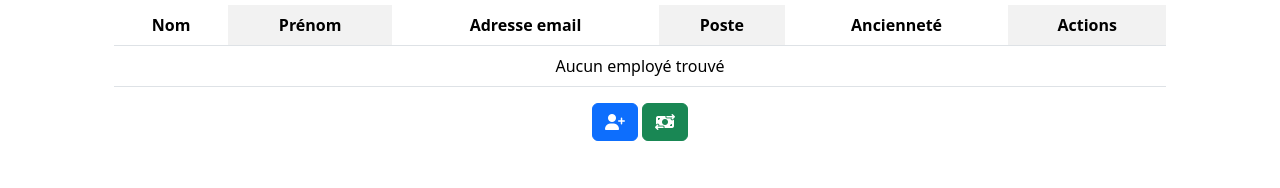
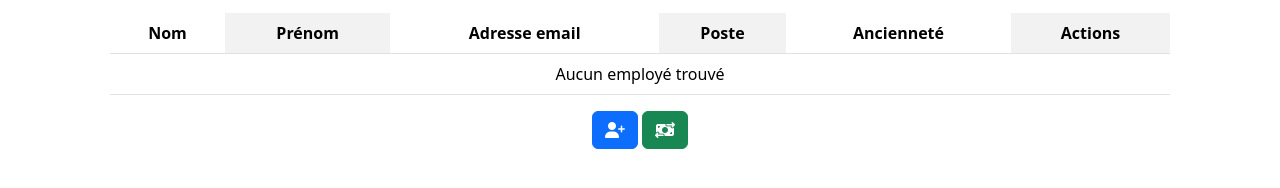
Before and after one commit to Pjcel11/Infonuagique-Api-Rest-et-Application-Web, a plain HTML site: page Website/index.html in a window 1280 px wide. Shown: the part 158-346 px from the top of the page. Drawn offline with nearby package versions, Linux system fonts and the light colour scheme; no server answers.

Commit message:
marges ok

```diff
--- a/Website/index.html
+++ b/Website/index.html
@@ -45,8 +45,8 @@
                 </div>
             </div>
 
-
-            <div class="grid row m-2">
+            <div class="m-3">
+                <div class="grid row">
                     <!-- Div contenant la grille des employés -->
                     <div id="employeesDiv" class="employees">
                         <!-- TODO : Search bar -->
@@ -86,6 +86,7 @@
                         <button id="addJobButton" class="btn btn-primary" title="Ajouter un poste"><i class="fa-solid fa-user-plus"></i></button>
                     </div>
 
+                </div>
             </div>
         </div>
     </div>
```
Also changed, not shown: Website/index.js (line endings or trailing spaces). Lines whose indentation alone changed are shown as unchanged.
